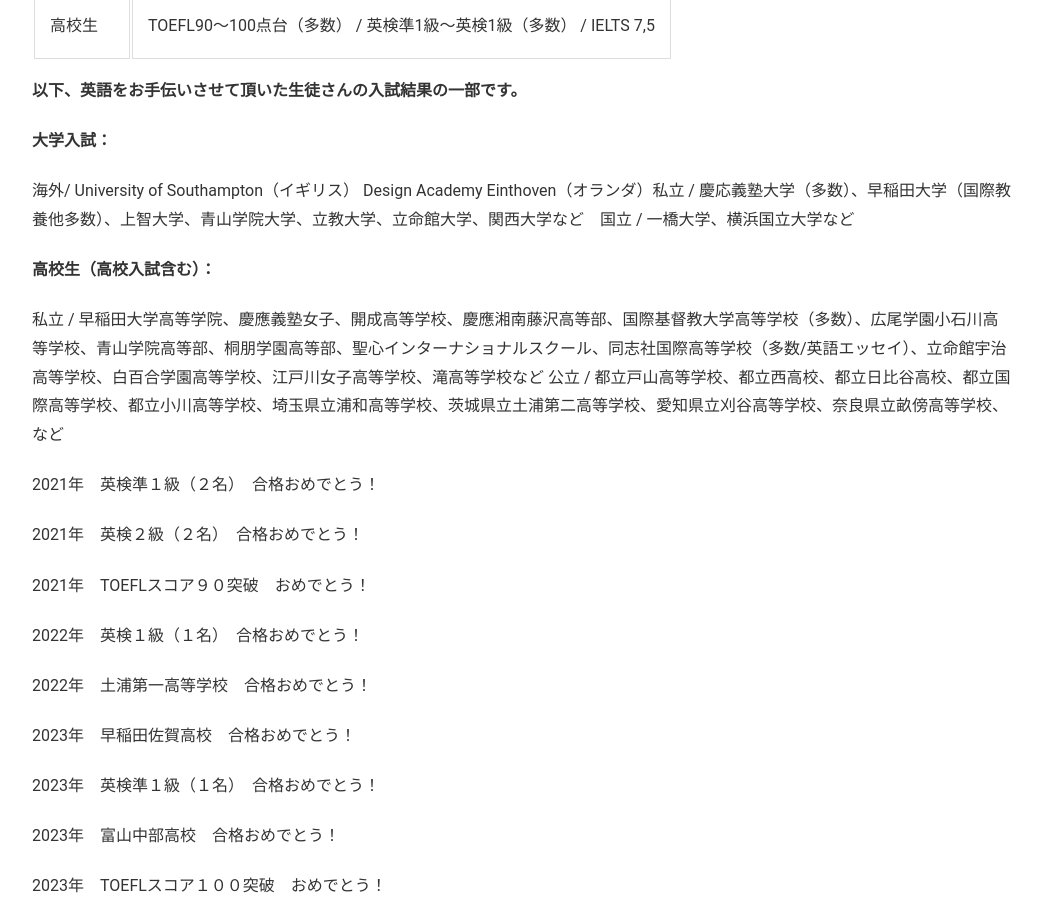
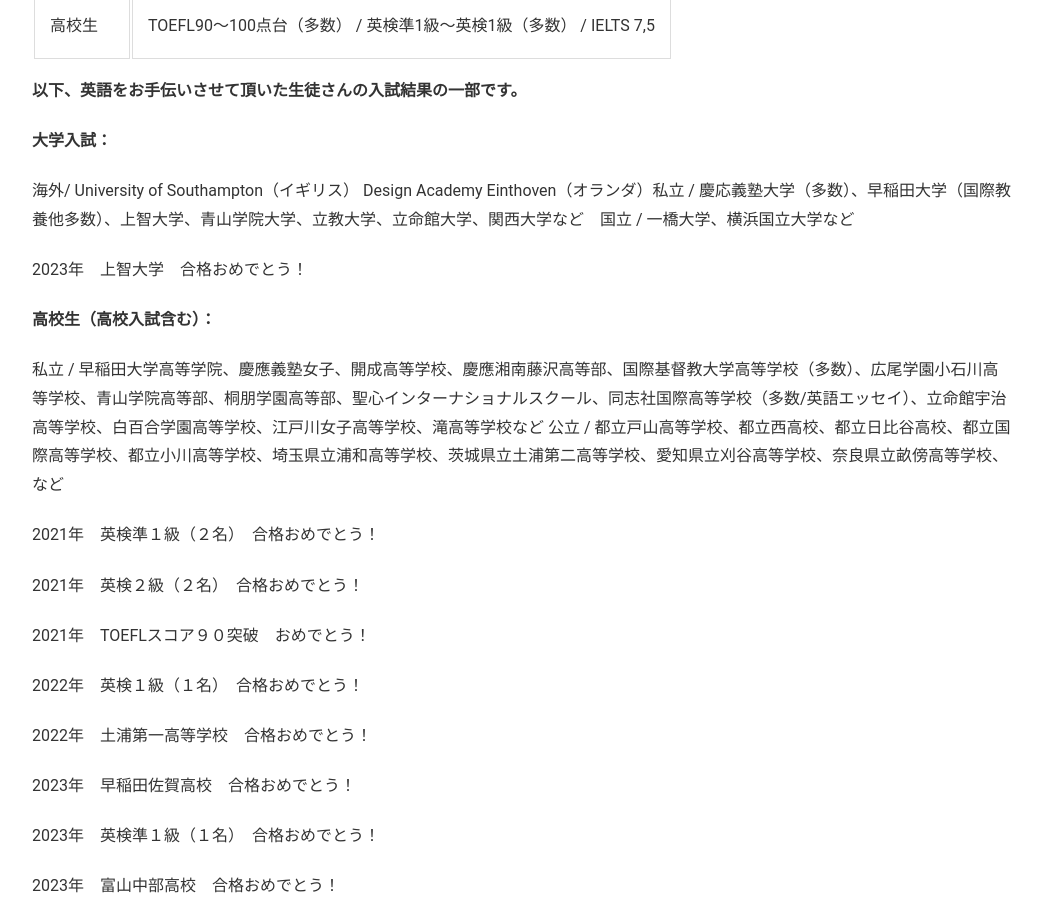
Before and after one commit to phocean/akispace, a Jekyll site: the page built from exam_results.md, in a window 1280 px wide and 900 px high, scrolled down 1696 px. Shown: the whole window, without its empty margins (118-1160 px from the left). Built offline with Jekyll 4.4.1, drawn with Linux system fonts in a browser that asks for light colours.

Commit message:
Update exam_results.md

```diff
--- a/exam_results.md
+++ b/exam_results.md
@@ -54,6 +54,8 @@
 
 海外/ University of Southampton（イギリス） Design Academy Einthoven（オランダ）私立 / 慶応義塾大学（多数）、早稲田大学（国際教養他多数）、上智大学、青山学院大学、立教大学、立命館大学、関西大学など　国立 / 一橋大学、横浜国立大学など
 
+2023年　上智大学　合格おめでとう！
+
 <strong>高校生（高校入試含む）：</strong>
 
 私立 / 早稲田大学高等学院、慶應義塾女子、開成高等学校、慶應湘南藤沢高等部、国際基督教大学高等学校（多数）、広尾学園小石川高等学校、青山学院高等部、桐朋学園高等部、聖心インターナショナルスクール、同志社国際高等学校（多数/英語エッセイ）、立命館宇治高等学校、白百合学園高等学校、江戸川女子高等学校、滝高等学校など   公立 / 都立戸山高等学校、都立西高校、都立日比谷高校、都立国際高等学校、都立小川高等学校、埼玉県立浦和高等学校、茨城県立土浦第二高等学校、愛知県立刈谷高等学校、奈良県立畝傍高等学校、など
```
